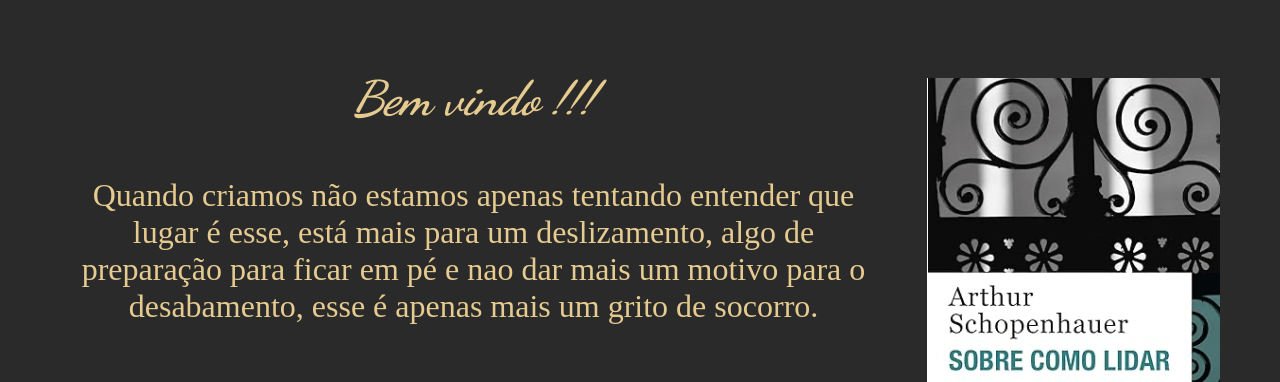
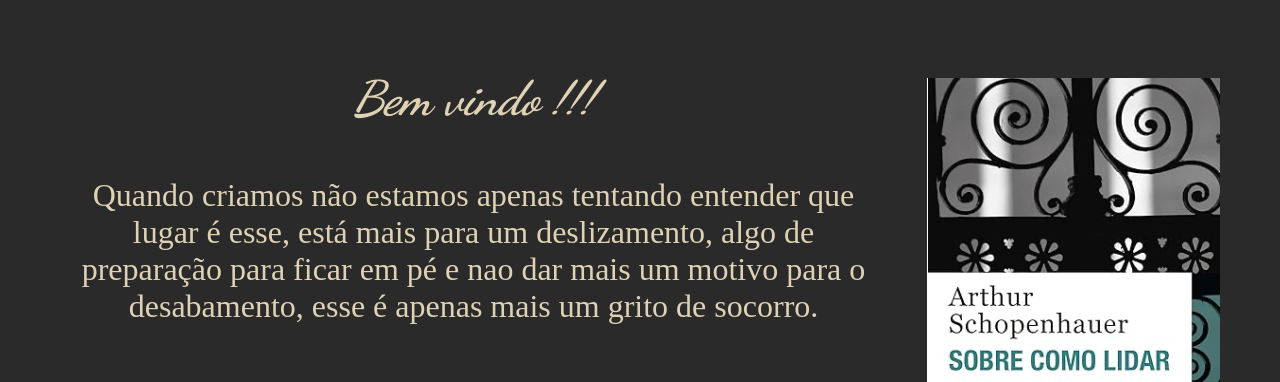
Before and after one commit to glecce/Portifolio-Tentativa, a plain HTML site: page index.html in a window 1280 px wide. Shown: the part 260-642 px from the top of the page. Drawn offline with Linux system fonts and the light colour scheme.

Commit message:
Alterando Cor principal e texto

```diff
--- a/estilos/style.css
+++ b/estilos/style.css
@@ -1,10 +1,10 @@
 @import url('https://fonts.googleapis.com/css2?family=Dancing+Script:wght@400..700&display=swap');
 
 :root {
-    --cor-primaria: #cbc629;
+    --cor-primaria: #8b8d83;
     --cor-secundaria: #ff6200;
     --cor-fundo: #000000d5;
-    --cor-texto: #E5CB90;
+    --cor-texto: #dfd2b4;
     --fonte-principal: 'Dancing Script', cursive;
 }
 
```
